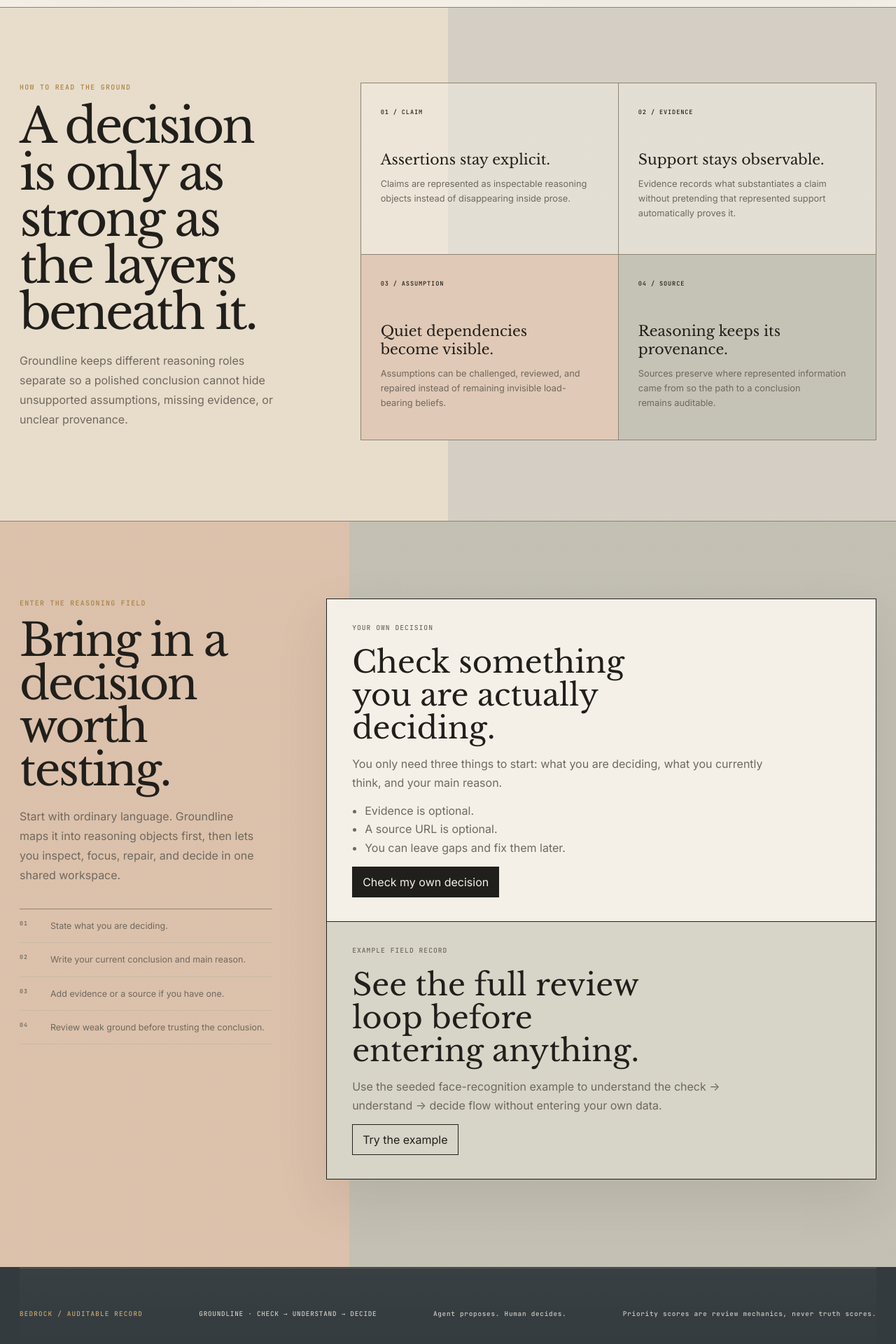
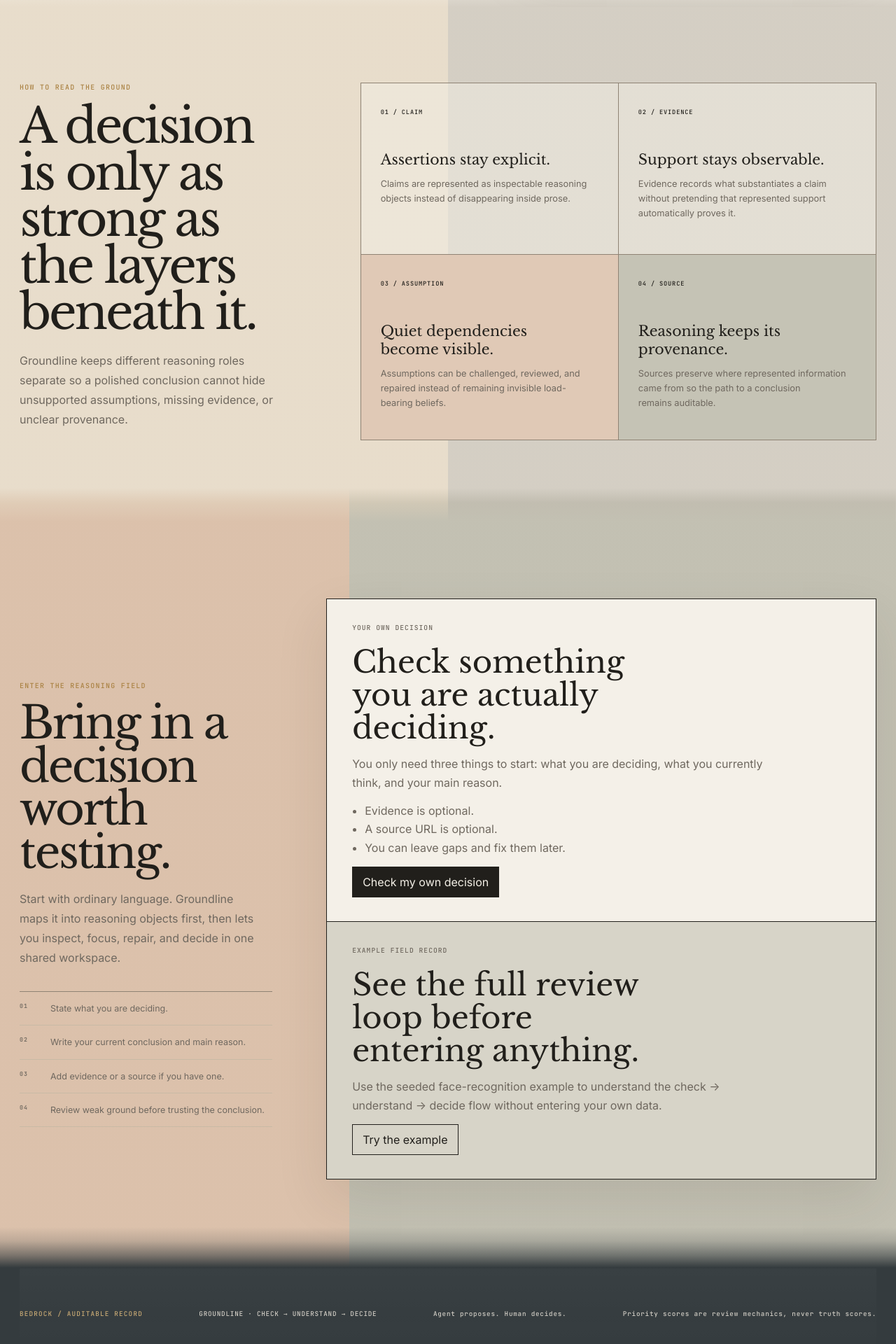
Before and after one commit to panjiaryasoma/Groundline, a React (Vite) app: page / in a window 1280 px wide. Shown: the part 790-2710 px from the top of the page at 70% size. Built offline with nearby package versions, Linux system fonts and the light colour scheme.

Commit message:
P12.6 gradient seams

```diff
--- a/src/app/App.tsx
+++ b/src/app/App.tsx
@@ -15,6 +15,7 @@ import "../styles/p12.css";
 import "../styles/p12-2.css";
 import "../styles/p12-3.css";
 import "../styles/p12-4.css";
+import "../styles/p12-6.css";
 
 installP111RepairLifecycle();
 installP112CustomSemanticGate();
--- /dev/null
+++ b/src/styles/p12-6.css
@@ -0,0 +1,149 @@
+/* P12.6 Gradient seam pass
+ * Replaces hard section dividers with short, controlled vertical transitions.
+ * Internal operational borders remain crisp. P11 interaction/state untouched.
+ */
+
+/* Remove only large-scene separator rules. */
+.start-scene--method::before {
+  border-top: 0 !important;
+  border-bottom: 0 !important;
+}
+
+.focus-decision-strip::before,
+.focus-analysis::before {
+  border-bottom: 0 !important;
+}
+
+/* Shared seam geometry. The gradient lives inside the bottom of the scene,
+ * so it does not add layout height or intercept interaction. */
+.start-scene--hero::after,
+.start-scene--method::after,
+.start-scene--entry::after,
+.focus-decision-strip::after,
+.focus-analysis::after,
+.focus-map-expansion--live::after {
+  content: "";
+  position: absolute;
+  left: 50%;
+  bottom: 0;
+  width: 100vw;
+  height: 48px;
+  transform: translateX(-50%);
+  pointer-events: none;
+  z-index: 0;
+}
+
+/* Keep scene content above the atmospheric seam. */
+.start-scene > *,
+.focus-decision-strip > *,
+.focus-analysis > *,
+.focus-map-expansion--live > * {
+  position: relative;
+  z-index: 1;
+}
+
+/* Surface -> Method.
+ * The next scene is a 50/50 claim/evidence split, so each half transitions
+ * independently instead of smearing the horizontal information boundary. */
+.start-scene--hero::after {
+  background:
+    linear-gradient(
+      to bottom,
+      transparent 0%,
+      color-mix(in srgb, var(--strata-claim) 22%, transparent) 42%,
+      color-mix(in srgb, var(--strata-claim) 48%, var(--paper)) 100%
+    ) left / 50% 100% no-repeat,
+    linear-gradient(
+      to bottom,
+      transparent 0%,
+      color-mix(in srgb, var(--strata-evidence) 24%, transparent) 42%,
+      color-mix(in srgb, var(--strata-evidence) 55%, var(--paper)) 100%
+    ) right / 50% 100% no-repeat;
+}
+
+/* Method -> Entry.
+ * Entry changes to a 39/61 assumption/source split. Preserve that split while
+ * softening only the vertical transition. */
+.start-scene--method::after {
+  background:
+    linear-gradient(
+      to bottom,
+      transparent 0%,
+      color-mix(in srgb, var(--strata-assumption) 26%, transparent) 44%,
+      color-mix(in srgb, var(--strata-assumption) 56%, var(--paper)) 100%
+    ) left / 39% 100% no-repeat,
+    linear-gradient(
+      to bottom,
+      transparent 0%,
+      color-mix(in srgb, var(--strata-source) 22%, transparent) 44%,
+      color-mix(in srgb, var(--strata-source) 42%, var(--paper)) 100%
+    ) right / 61% 100% no-repeat;
+}
+
+/* Entry -> Bedrock. This is the strongest seam because the narrative reaches
+ * the auditable record layer. */
+.start-scene--entry::after {
+  height: 58px;
+  background: linear-gradient(
+    to bottom,
+    transparent 0%,
+    color-mix(in srgb, var(--bedrock) 18%, transparent) 34%,
+    color-mix(in srgb, var(--bedrock) 58%, transparent) 70%,
+    var(--bedrock) 100%
+  );
+}
+
+/* Workspace: conclusion -> claim. */
+.focus-decision-strip::after {
+  background: linear-gradient(
+    to bottom,
+    transparent 0%,
+    color-mix(in srgb, var(--strata-claim) 28%, transparent) 46%,
+    color-mix(in srgb, var(--strata-claim) 64%, var(--paper)) 100%
+  );
+}
+
+/* Workspace: claim -> evidence. */
+.focus-analysis::after {
+  background: linear-gradient(
+    to bottom,
+    transparent 0%,
+    color-mix(in srgb, var(--strata-evidence) 30%, transparent) 46%,
+    color-mix(in srgb, var(--strata-evidence) 72%, var(--paper)) 100%
+  );
+}
+
+/* Workspace -> Bedrock. The map already descends through evidence,
+ * assumption, and source internally, so only its final edge softens to dark. */
+.focus-map-expansion--live::after {
+  height: 56px;
+  background: linear-gradient(
+    to bottom,
+    transparent 0%,
+    color-mix(in srgb, var(--bedrock) 20%, transparent) 38%,
+    color-mix(in srgb, var(--bedrock) 62%, transparent) 74%,
+    var(--bedrock) 100%
+  );
+}
+
+/* The footer's own top rule is no longer needed once the preceding scene
+ * actually resolves into bedrock. Internal footer/content structure is kept. */
+.product-footnote {
+  border-top-color: transparent !important;
+}
+
+@media (max-width: 780px) {
+  .start-scene--hero::after,
+  .start-scene--method::after,
+  .start-scene--entry::after,
+  .focus-decision-strip::after,
+  .focus-analysis::after,
+  .focus-map-expansion--live::after {
+    height: 32px;
+  }
+
+  .start-scene--entry::after,
+  .focus-map-expansion--live::after {
+    height: 38px;
+  }
+}
```
Also changed, not shown: 1 other file (tests, documents, lock files or other folders).
